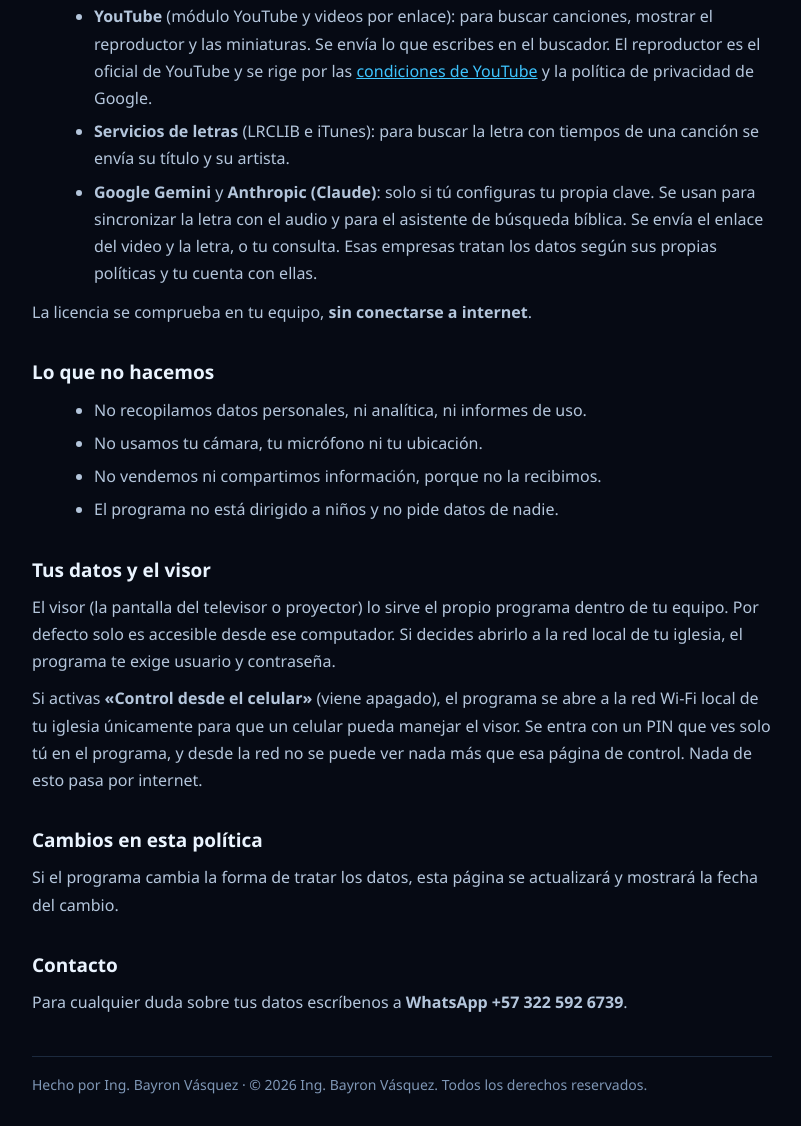
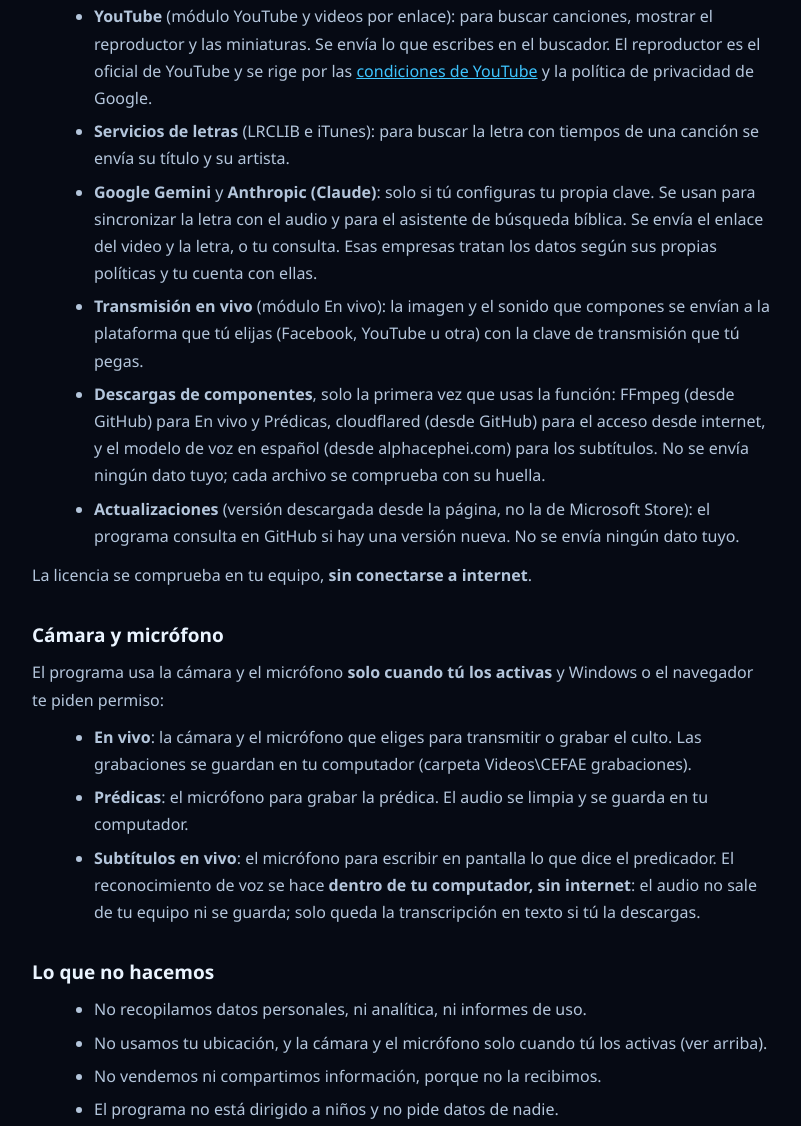
Before and after one commit to bvasquez-soluciones/cefae-proyector, a plain HTML site: page docs/privacidad.html in a window 1280 px wide. Shown: the part 770-1896 px from the top of the page, without its empty margins (238-1039 px from the left). Drawn offline with Linux system fonts and the light colour scheme.

Commit message:
Versión 1.0.20: página, README y política de privacidad

```diff
--- a/docs/privacidad.html
+++ b/docs/privacidad.html
@@ -28,7 +28,7 @@
 <main>
   <p><a href="index.html">← CEFAE Proyector</a></p>
   <h1>Política de privacidad</h1>
-  <p class="fecha">CEFAE Proyector · actualizada el 22 de noviembre de 2026</p>
+  <p class="fecha">CEFAE Proyector · actualizada el 23 de noviembre de 2026</p>
 
   <div class="resumen">
     <b>En pocas palabras:</b> CEFAE Proyector funciona en tu computador. No tiene cuentas, no tiene publicidad, no mide lo que
@@ -57,13 +57,31 @@
     <li><b>Google Gemini</b> y <b>Anthropic (Claude)</b>: solo si tú configuras tu propia clave. Se usan para sincronizar la
       letra con el audio y para el asistente de búsqueda bíblica. Se envía el enlace del video y la letra, o tu consulta.
       Esas empresas tratan los datos según sus propias políticas y tu cuenta con ellas.</li>
+    <li><b>Transmisión en vivo</b> (módulo En vivo): la imagen y el sonido que compones se envían a la plataforma que tú
+      elijas (Facebook, YouTube u otra) con la clave de transmisión que tú pegas.</li>
+    <li><b>Descargas de componentes</b>, solo la primera vez que usas la función: FFmpeg (desde GitHub) para En vivo y
+      Prédicas, cloudflared (desde GitHub) para el acceso desde internet, y el modelo de voz en español (desde
+      alphacephei.com) para los subtítulos. No se envía ningún dato tuyo; cada archivo se comprueba con su huella.</li>
+    <li><b>Actualizaciones</b> (versión descargada desde la página, no la de Microsoft Store): el programa consulta en GitHub
+      si hay una versión nueva. No se envía ningún dato tuyo.</li>
   </ul>
   <p>La licencia se comprueba en tu equipo, <b>sin conectarse a internet</b>.</p>
+
+  <h2>Cámara y micrófono</h2>
+  <p>El programa usa la cámara y el micrófono <b>solo cuando tú los activas</b> y Windows o el navegador te piden permiso:</p>
+  <ul>
+    <li><b>En vivo</b>: la cámara y el micrófono que eliges para transmitir o grabar el culto. Las grabaciones se guardan
+      en tu computador (carpeta Videos\CEFAE grabaciones).</li>
+    <li><b>Prédicas</b>: el micrófono para grabar la prédica. El audio se limpia y se guarda en tu computador.</li>
+    <li><b>Subtítulos en vivo</b>: el micrófono para escribir en pantalla lo que dice el predicador. El reconocimiento de
+      voz se hace <b>dentro de tu computador, sin internet</b>: el audio no sale de tu equipo ni se guarda; solo queda la
+      transcripción en texto si tú la descargas.</li>
+  </ul>
 
   <h2>Lo que no hacemos</h2>
   <ul>
     <li>No recopilamos datos personales, ni analítica, ni informes de uso.</li>
-    <li>No usamos tu cámara, tu micrófono ni tu ubicación.</li>
+    <li>No usamos tu ubicación, y la cámara y el micrófono solo cuando tú los activas (ver arriba).</li>
     <li>No vendemos ni compartimos información, porque no la recibimos.</li>
     <li>El programa no está dirigido a niños y no pide datos de nadie.</li>
   </ul>
```
Also changed, not shown: docs/index.html (+3 -3 lines), 1 other file.
